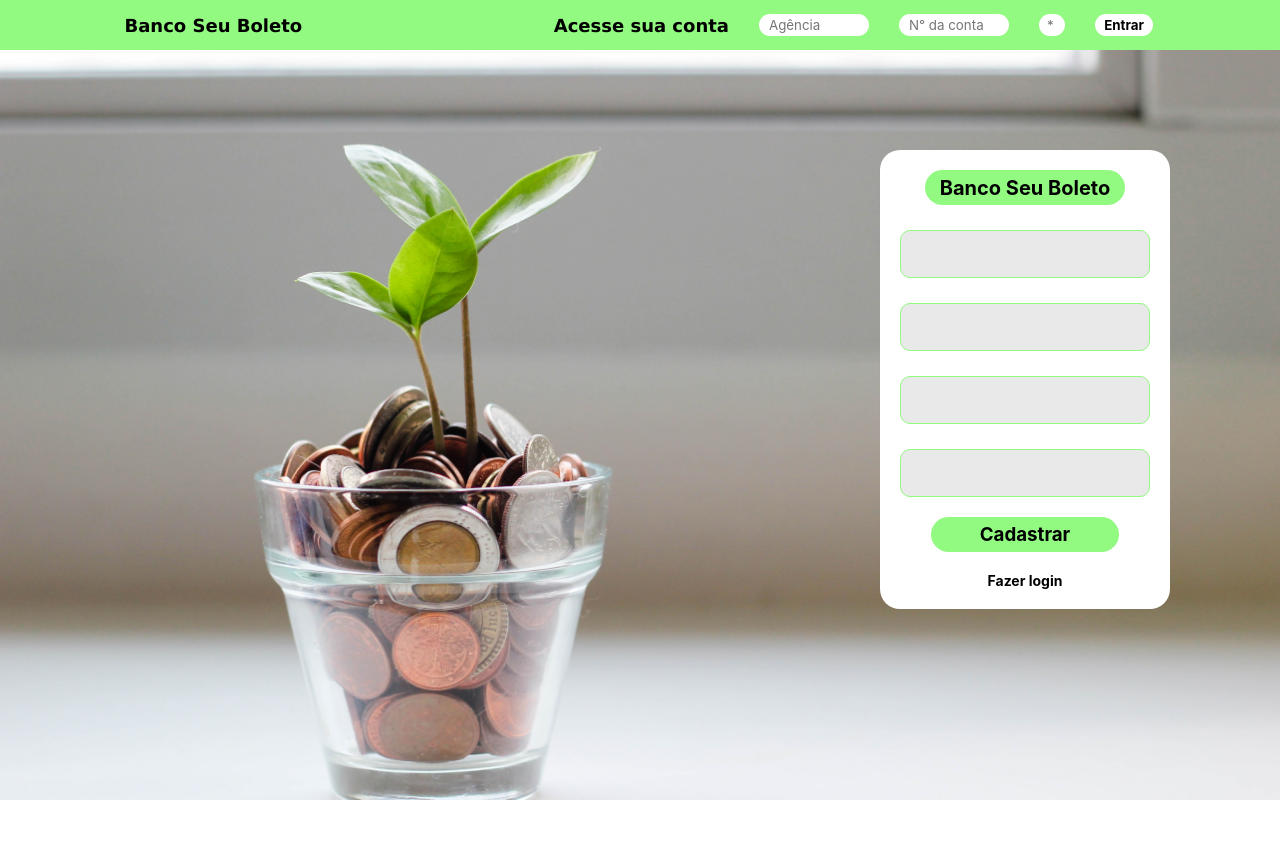
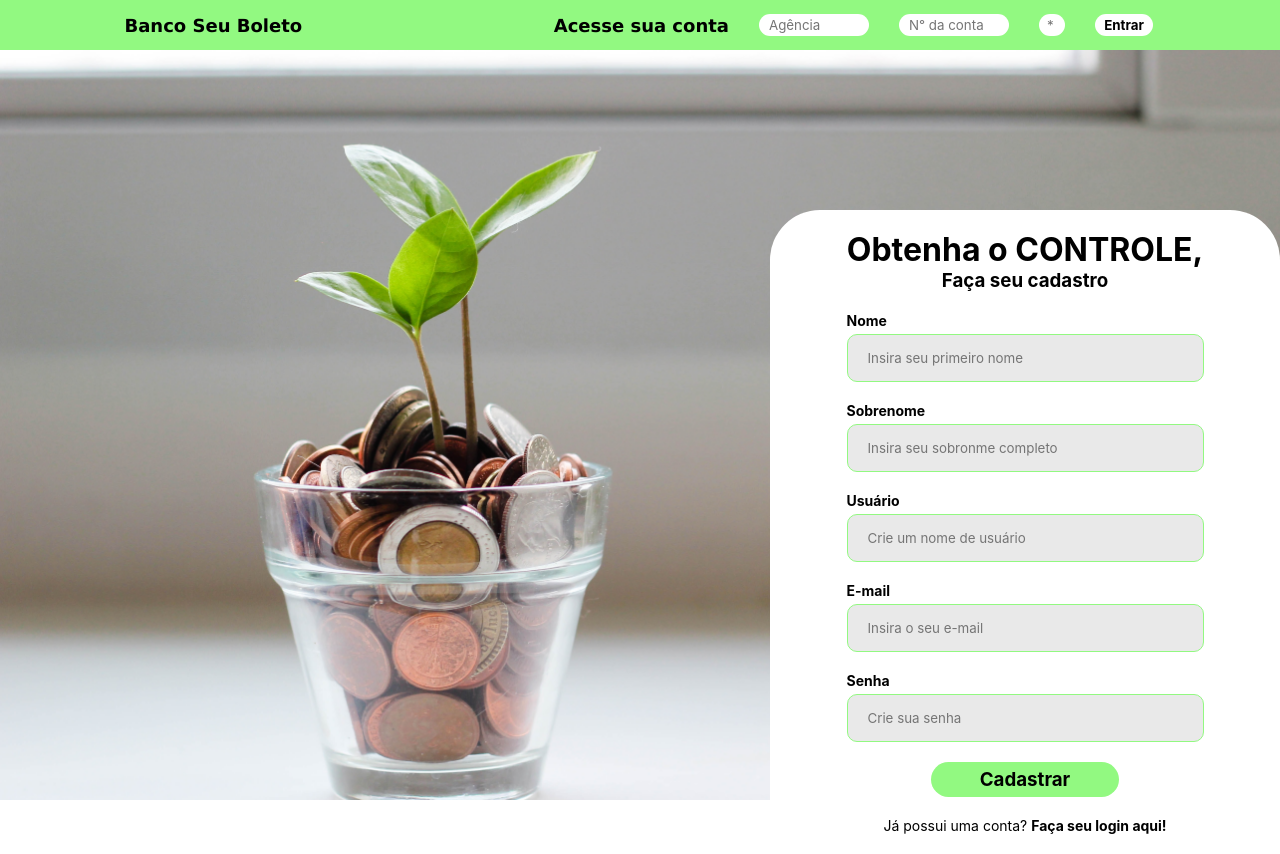
Before and after one commit to devbpatriciocosta/BancoBoleto, a Next.js app: page /initialSignupPage in a window 1280 px wide. Before the commit the page ends 800 px from the top, so only its background shows below. Built offline with nearby package versions, Linux system fonts and the light colour scheme.

Commit message:
SignIn Card Adjusments

```diff
--- a/src/components/layout/cards/SignInCard.jsx
+++ b/src/components/layout/cards/SignInCard.jsx
@@ -4,17 +4,21 @@ import styled from 'styled-components'
 import OpenCreateButton from '../../buttons/OpenCreateButton'
 import RegisterInput from '../../inputs/RegisterInput'
 
-const CardContainer = styled.div`
-  width: 290px;
-  min-height: 445px;
-  border-radius: 20px;
-  background-color: ${(props) => props.theme.secondary};
+const CardContainerTitle = styled.div`
   display: flex;
   align-items: center;
-  justify-content: space-between;
   flex-direction: column;
-  padding: 20px;
-  gap: 20px;
+  margin-top: 20px;
+`
+
+const CardContainer = styled.div`
+  width: 520px;
+  margin-top: 60px;
+  display: flex;
+  flex-direction: column;
+  background-color: white;
+  border-radius: 50px;
+
   transition: 0.4s ease-in-out;
 
   :hover {
@@ -22,27 +26,18 @@ const CardContainer = styled.div`
   }
 `
 
-const CardTitle = styled.div`
-  width: 200px;
-  min-height: 35px;
-  border-radius: 20px;
-  background-color: ${(props) => props.theme.primary};
+const Form = styled.form`
   display: flex;
+  flex-direction: column;
+  margin: 20px 0;
+  gap: 20px;
   align-items: center;
-  justify-content: center;
-
-  p {
-    font-size: 20px;
-    font-weight: bold;
-  }
 `
 
-const StyledDoLogin = styled.div`
-  display: flex;
-  align-items: center;
-  justify-content: center;
+const Text = styled.p`
   text-align: center;
-  cursor: pointer;
+  margin-bottom: 20px;
+  font-size: 14px;
 
   a {
     text-decoration: none;
@@ -56,17 +51,21 @@ export default function WelcomeCard() {
   return (
     <>
       <CardContainer>
-        <CardTitle>
-          <p>Banco Seu Boleto</p>
-        </CardTitle>
-        <RegisterInput />
-        <RegisterInput />
-        <RegisterInput />
-        <RegisterInput />
-        <OpenCreateButton />
-        <StyledDoLogin>
-          <Link href="/initialLoginPage">Fazer login</Link>
-        </StyledDoLogin>
+        <CardContainerTitle>
+          <h1>Obtenha o CONTROLE,</h1>
+          <h3>Faça seu cadastro</h3>
+        </CardContainerTitle>
+        <Form>
+          <RegisterInput label="Nome" placeholder="Insira seu primeiro nome" />
+          <RegisterInput label="Sobrenome" placeholder="Insira seu sobronme completo" />
+          <RegisterInput label="Usuário" placeholder="Crie um nome de usuário" />
+          <RegisterInput label="E-mail" type="email" placeholder="Insira o seu e-mail" />
+          <RegisterInput label="Senha" type="password" placeholder="Crie sua senha" />
+          <OpenCreateButton type="submit">Cadastrar</OpenCreateButton>
+        </Form>
+        <Text>
+          Já possui uma conta? <Link href="/loginPage">Faça seu login aqui!</Link>
+        </Text>
       </CardContainer>
     </>
   )
```
